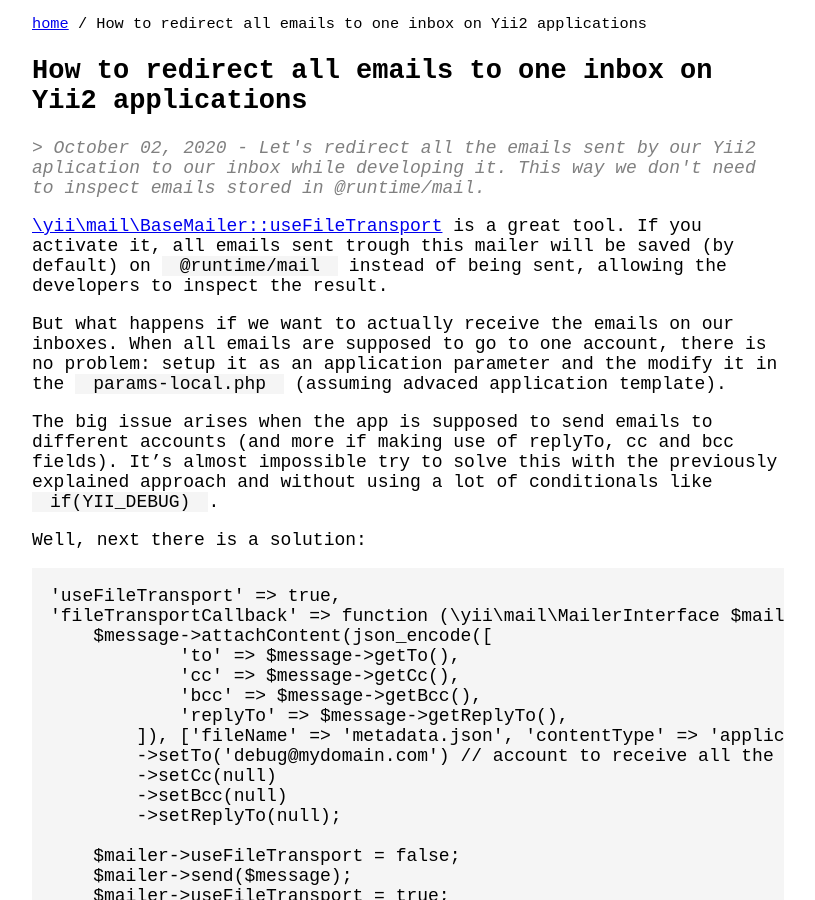
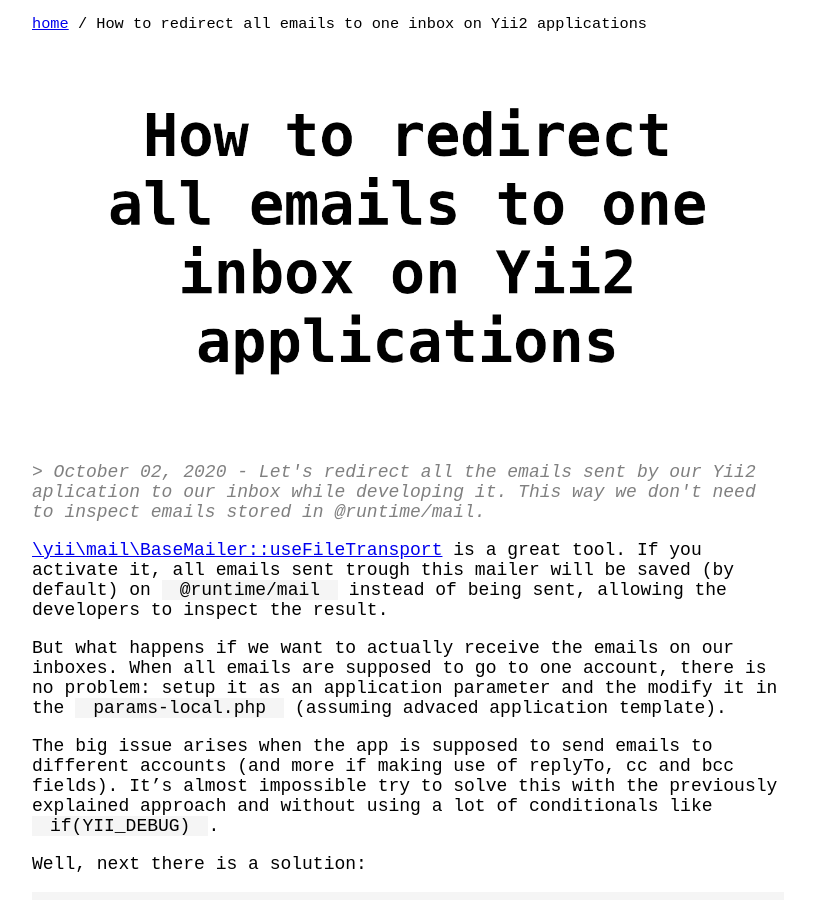
Before and after one commit to glpzzz/glpzzz.github.io, a Jekyll site: the page built from _posts/2020-10-02-yii2-redirect-all-emails.md, in a window 1280 px wide and 900 px high. Shown: the whole window, without its empty margins (232-1047 px from the left). Built offline with Jekyll 4.4.1, drawn with Linux system fonts in a browser that asks for light colours; comment, search, counter and statistics services are not loaded.

Commit message:
add images

```diff
--- a/_layouts/home.html
+++ b/_layouts/home.html
@@ -26,14 +26,14 @@
     <meta property="og:url" content="{{site.url}}{{page.url}}">
     <meta property="og:description" content="{% if page.description %}{{ page.description }}{% else %}{{ site.description }}{% endif %}">
     <meta property="og:type" content="profile">
-    <meta property="og:image" content="https://glpzzz.github.io/glpzzz.jpg">
+    <meta property="og:image" content="{% if page.image %}{{site.url}}{{page.image}}{% else %}https://glpzzz.github.io/glpzzz.jpg{% endif %}">
 
     <meta name="twitter:card" content="summary_large_image">
     <meta name="twitter:site" content="@glpzzz">
     <meta name="twitter:creator" content="@glpzzz">
     <meta name="twitter:title" content="{{page.title}}">
     <meta name="twitter:description" content="{% if page.description %}{{ page.description }}{% else %}{{ site.description }}{% endif %}">
-    <meta name="twitter:image" content="https://glpzzz.github.io/glpzzz.jpg">
+    <meta name="twitter:image" content="{% if page.image %}{{site.url}}{{page.image}}{% else %}https://glpzzz.github.io/glpzzz.jpg{% endif %}">
 
     <style>
         body {
@@ -181,7 +181,11 @@
             {% endif %}
 
             <header>
-                <h1>{{page.title}}</h1>
+                {% if page.image %}
+                    <h1><img src="{{page.image}}" alt="{{page.title}}" /></h1>
+                {% else %}
+                    <h1>{{page.title}}</h1>
+                {% endif %}
                 {% if page.description %}
                     <p>{{ page.date | date: '%B %d, %Y' }} - {{ page.description }}</p>
                 {% endif %}
--- a/_posts/2020-10-02-yii2-redirect-all-emails.md
+++ b/_posts/2020-10-02-yii2-redirect-all-emails.md
@@ -2,6 +2,7 @@
 title: "How to redirect all emails to one inbox on Yii2 applications"
 date: 2020-10-02
 description: "Let's redirect all the emails sent by our Yii2 aplication to our inbox while developing it. This way we don't need to inspect emails stored in @runtime/mail."
+image: /assets/how-to.png
 ---
 [\yii\mail\BaseMailer::useFileTransport](https://www.yiiframework.com/doc/api/2.0/yii-mail-basemailer#$useFileTransport-detail) is a great tool. If you activate it, all
 emails sent trough this mailer will be saved (by default) on `@runtime/mail`
```
Also changed, not shown: _posts/2020-09-10-opengraph-twitter-card-yii2-websites.md (+1 -0 lines), assets/how-to.png (added).
